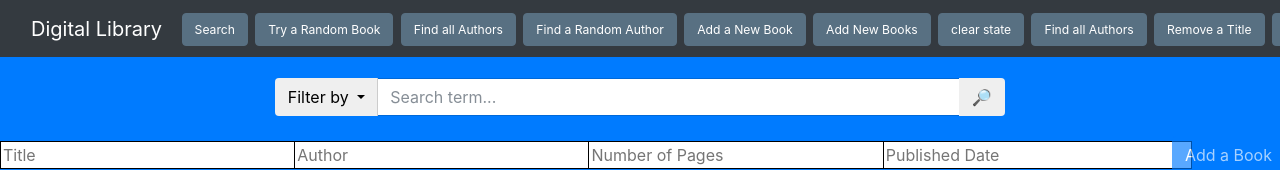
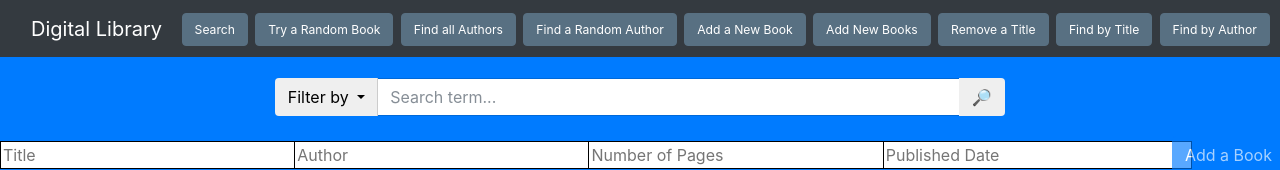
Before and after one commit to krystin987/Library-Project, a website with bundled scripts: page index2.html in a window 1280 px wide. Shown: the top 170 px of the page. Built offline with nearby package versions, Linux system fonts and the light colour scheme; files whose address does not match are found by name.

Commit message:
adjust gitignore

```diff
--- a/index2.html
+++ b/index2.html
@@ -26,8 +26,8 @@
             <button id="random-author-btn" type="button" class="btn btn-primary btn-enabled">Find a Random Author</button>
             <button id="add-book-button" type="button" class="btn btn-primary btn-enabled">Add a New Book</button>
             <button id="add-books-button" type="button" class="btn btn-primary btn-enabled">Add New Books</button>
-            <button id="clear-state-button" type="button" class="btn btn-primary btn-enabled">clear state</button>
-            <button id="all-authors-btn" type="button" class="btn btn-primary btn-enabled">Find all Authors</button>
+            <!-- <button id="clear-state-button" type="button" class="btn btn-primary btn-enabled">clear state</button>
+            <button id="all-authors-btn" type="button" class="btn btn-primary btn-enabled">Find all Authors</button> -->
             <button id="remove-by-title-option-btn" type="button" class="btn btn-primary btn-enabled">Remove a Title</button>
             <button id="find-by-title-option-btn" type="button" class="btn btn-primary btn-enabled">Find by Title</button>
             <button id="find-by-author-option-btn" type="button" class="btn btn-primary btn-enabled">Find by Author</button>
```
Also changed, not shown: 1 other file.
